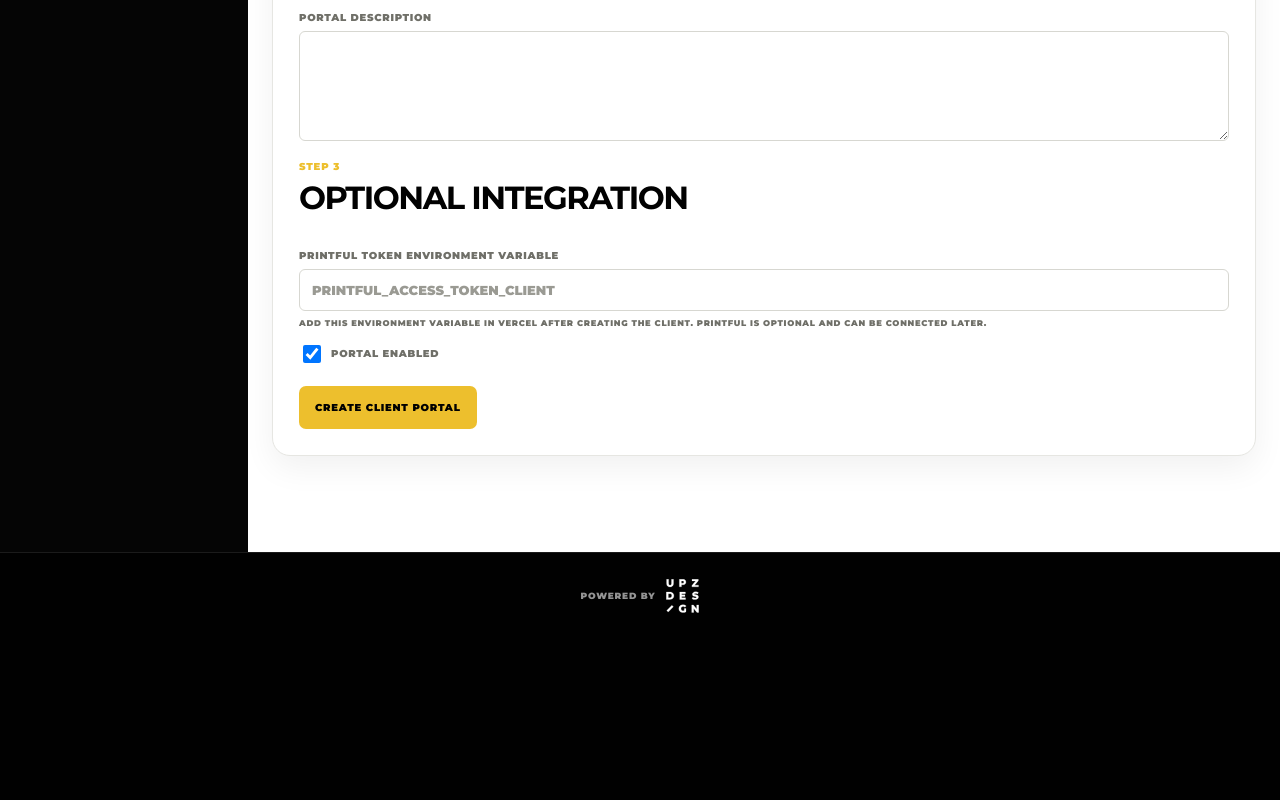
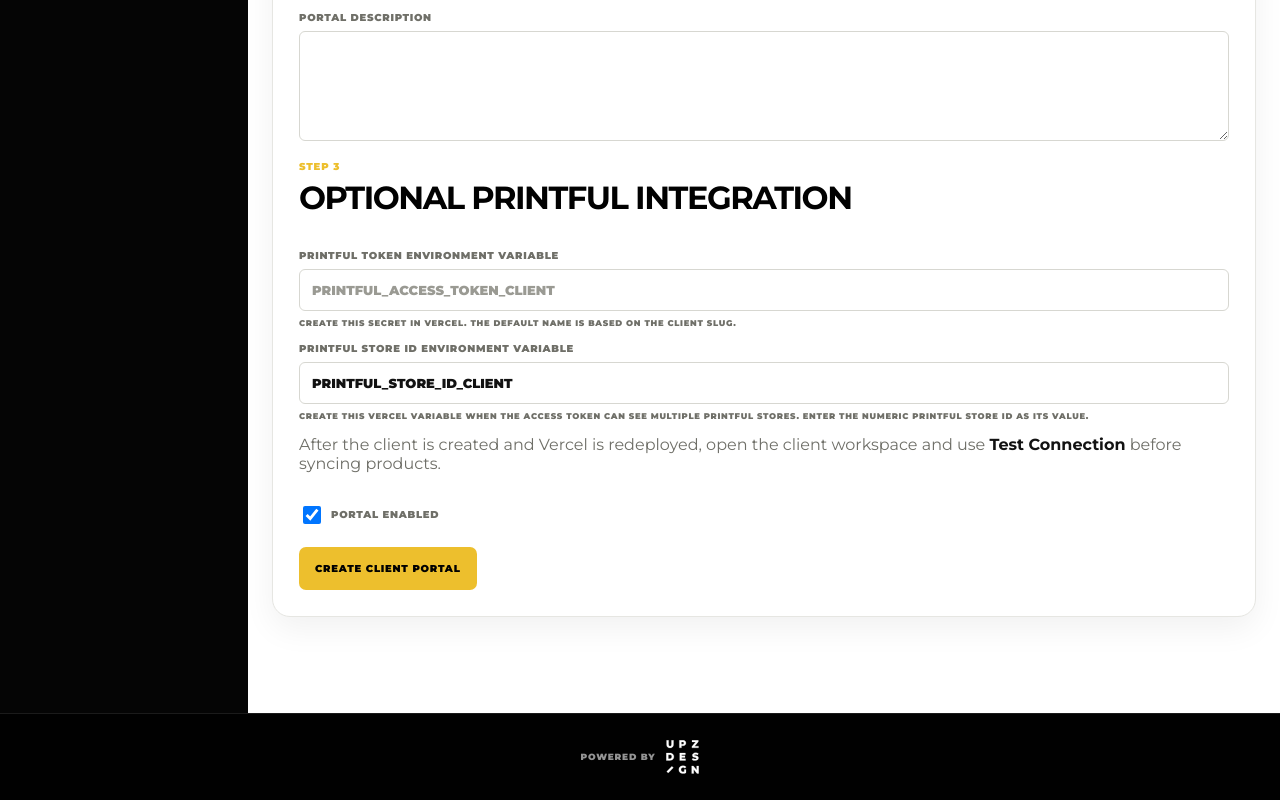
Before and after one commit to UpzDesign/store-upz, a Next.js app: page /admin/new-company in a window 1280 px wide. Shown: the part 865-1665 px from the top of the page. Before the commit the page ends 1504 px from the top, so only its background shows below. Built offline with nearby package versions, Linux system fonts and the light colour scheme.

Commit message:
Show Printful token and store ID setup during client registration

```diff
--- a/app/admin/new-company/page.tsx
+++ b/app/admin/new-company/page.tsx
@@ -11,6 +11,7 @@ const initialForm = {
 };
 
 function slugify(value: string) { return value.trim().toLowerCase().replace(/[^a-z0-9-]/g, "-").replace(/-+/g, "-").replace(/^-|-$/g, ""); }
+function envSlug(value:string){return value.toUpperCase().replace(/[^A-Z0-9]/g,"_");}
 
 export default function NewCompanyPage() {
   const router = useRouter();
@@ -30,6 +31,9 @@ export default function NewCompanyPage() {
   }
 
   const previewCompany = { ...form, shortName: form.shortName || form.name || "NEW CLIENT", logoText: form.logoText || form.shortName || form.name || "NEW CLIENT", name: form.name || "New Client" };
+  const environmentSlug=envSlug(form.slug||"CLIENT");
+  const defaultTokenEnv=`PRINTFUL_ACCESS_TOKEN_${environmentSlug}`;
+  const storeIdEnv=`PRINTFUL_STORE_ID_${environmentSlug}`;
 
   return <main className="admin-page"><section className="admin-company-detail"><div className="admin-detail-topbar"><Link href="/admin/companies">← Back to Companies</Link></div>
     <header className="admin-detail-hero"><div className="admin-detail-logo" style={{ borderColor: form.primaryColor }}><CompanyLogo company={previewCompany}/></div><div><div className="admin-eyebrow">Client Registration</div><h1>New Client</h1><p>Create the client profile, branding, portal access, and optional integrations from one form.</p></div></header>
@@ -49,8 +53,10 @@ export default function NewCompanyPage() {
         <label className="admin-settings-wide">Portal Title<input value={form.heroTitle} onChange={(e)=>updateField("heroTitle",e.target.value)} placeholder="Client Brand Portal"/></label>
         <label className="admin-settings-wide">Portal Description<textarea value={form.heroText} onChange={(e)=>updateField("heroText",e.target.value)}/></label>
 
-        <div className="admin-settings-wide admin-section-heading"><div><span>Step 3</span><h2>Optional integration</h2></div></div>
-        <label className="admin-settings-wide">Printful Token Environment Variable<input value={form.printfulTokenEnv} onChange={(e)=>updateField("printfulTokenEnv",e.target.value)} placeholder={`PRINTFUL_ACCESS_TOKEN_${(form.slug||"CLIENT").toUpperCase().replace(/[^A-Z0-9]/g,"_")}`}/><small>Add this environment variable in Vercel after creating the client. Printful is optional and can be connected later.</small></label>
+        <div className="admin-settings-wide admin-section-heading"><div><span>Step 3</span><h2>Optional Printful integration</h2></div></div>
+        <label className="admin-settings-wide">Printful Token Environment Variable<input value={form.printfulTokenEnv} onChange={(e)=>updateField("printfulTokenEnv",e.target.value)} placeholder={defaultTokenEnv}/><small>Create this secret in Vercel. The default name is based on the client slug.</small></label>
+        <label className="admin-settings-wide">Printful Store ID Environment Variable<input value={storeIdEnv} readOnly/><small>Create this Vercel variable when the access token can see multiple Printful stores. Enter the numeric Printful Store ID as its value.</small></label>
+        <div className="admin-settings-wide"><p>After the client is created and Vercel is redeployed, open the client workspace and use <strong>Test Connection</strong> before syncing products.</p></div>
         <label className="admin-settings-toggle"><input type="checkbox" checked={form.portalEnabled} onChange={(e)=>updateField("portalEnabled",e.target.checked)}/>Portal Enabled</label>
         <div className="admin-settings-actions"><button className="admin-primary-button" type="submit" disabled={saving}>{saving?"Creating Client...":"Create Client Portal"}</button>{message&&<span>{message}</span>}</div>
       </form>
```
